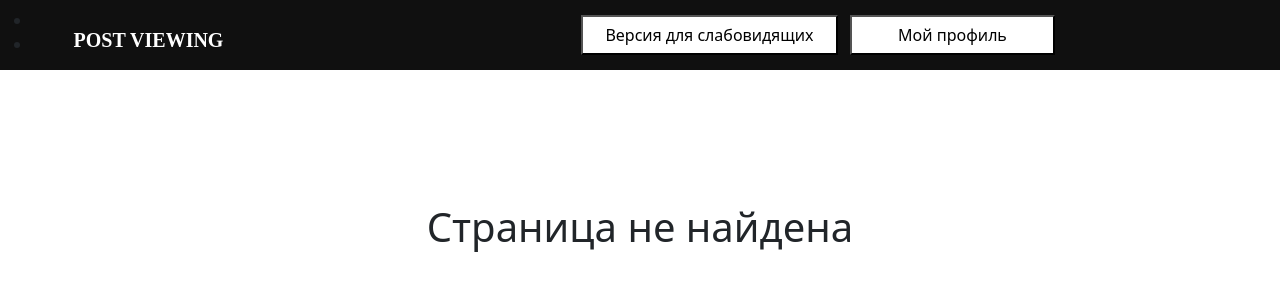
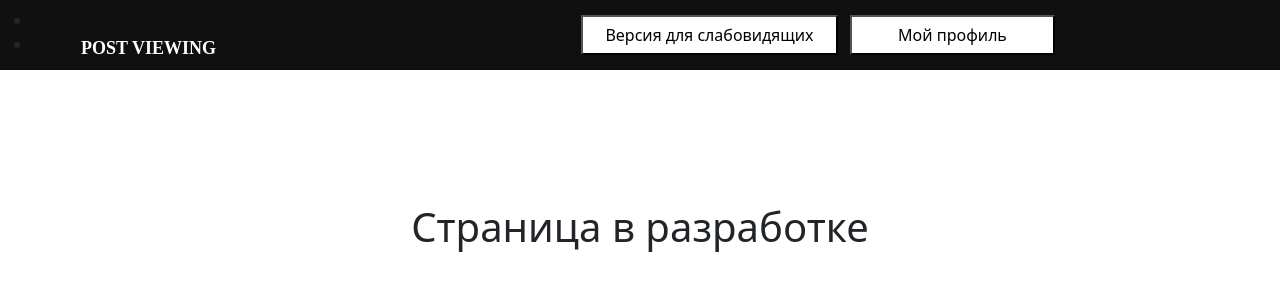
Before and after one commit to PGVlasov/task200522, a React (Create React App) app: page /notReady in a window 1280 px wide. Shown: the top 300 px of the page. Built offline with nearby package versions, Linux system fonts and the light colour scheme.

Commit message:
navbar complete

```diff
--- a/src/App.css
+++ b/src/App.css
@@ -14,3 +14,7 @@
 .not-found {
   margin-top: 200px;
 }
+
+.in-development {
+  margin-top: 200px;
+}
--- a/src/App.js
+++ b/src/App.js
@@ -8,6 +8,7 @@ import { Provider } from "react-redux";
 import store from "./store";
 import "./App.css";
 import { NotFound404 } from "./pages/NotFound404";
+import { InDevelopment } from "./pages/InDevelopment";
 
 function App() {
   return (
@@ -20,6 +21,7 @@ function App() {
             <Route element={<UserPage />} path="/userPage/:id" />
             <Route element={<PostPage />} path="users/:userId/posts/:postId" />
             <Route element={<NotFound404 />} path="*" />
+            <Route element={<InDevelopment />} path="/notReady" />
           </Routes>
         </div>
       </BrowserRouter>
--- a/src/components/Navbar.css
+++ b/src/components/Navbar.css
@@ -6,9 +6,10 @@
   top: 0px;
   background: #101010;
   display: inline-block;
+  align-items: center;
 }
 
-.navbarHeader {
+.navbar-header {
   position: absolute;
   width: 175px;
   height: 60px;
@@ -18,17 +19,14 @@
   font-family: "Alegreya Sans SC";
   font-style: normal;
   font-weight: 700;
-  font-size: 20px;
   line-height: 60px;
   /* identical to box height, or 214% */
-
   text-align: center;
   text-transform: uppercase;
-
-  color: #ffffff;
+  color: #faebce;
 }
 
-.navButtonMyProfile {
+.nav-button-my-profile {
   display: flex;
   flex-direction: row;
   justify-content: center;
@@ -44,22 +42,23 @@
   text-decoration: none;
 }
 
-.link {
-}
-
-.navButtonSpecial {
+.nav-button-special {
   display: flex;
   flex-direction: row;
   justify-content: center;
   align-items: center;
   padding: 10px 20px;
   gap: 10px;
-
   position: absolute;
   width: 257px;
   height: 40px;
   left: 581px;
   top: 15px;
-
   background: #ffffff;
 }
+
+.nav-link {
+  text-decoration: none;
+  color: #ffffff;
+  font-size: 18px;
+}
--- a/src/components/Navbar.js
+++ b/src/components/Navbar.js
@@ -1,21 +1,39 @@
 import "./Navbar.css";
+import { NavLink } from "react-router-dom";
+import { useNavigate } from "react-router";
 
 export const Navbar = () => {
+  const navigate = useNavigate();
+
+  const clickHandler = () => {
+    navigate("/notReady");
+  };
+
   return (
     <nav>
       <div className="navbar">
-        <div className="navbarHeader">
-          <p> Post viewing</p>
+        <div className="navbar-header">
+          <NavLink to="/" className="nav-link">
+            Post viewing
+          </NavLink>
         </div>
 
         <ul>
           <li>
-            <button className="navButtonSpecial">
+            <button
+              className="nav-button-special"
+              onClick={() => clickHandler()}
+            >
               Версия для слабовидящих
             </button>
           </li>
           <li>
-            <button className="navButtonMyProfile">Мой профиль</button>
+            <button
+              className="nav-button-my-profile"
+              onClick={() => clickHandler()}
+            >
+              Мой профиль
+            </button>
           </li>
         </ul>
       </div>
--- /dev/null
+++ b/src/pages/InDevelopment.js
@@ -0,0 +1,9 @@
+import "../App.css";
+
+export const InDevelopment = () => {
+  return (
+    <div className="in-development">
+      <h1>Страница в разработке</h1>
+    </div>
+  );
+};
--- a/src/users/User.css
+++ b/src/users/User.css
@@ -21,6 +21,8 @@
 
 .userList {
   margin-top: 70px;
+  text-align: center;
+  align-items: center;
 }
 
 .usersContainer {
```
